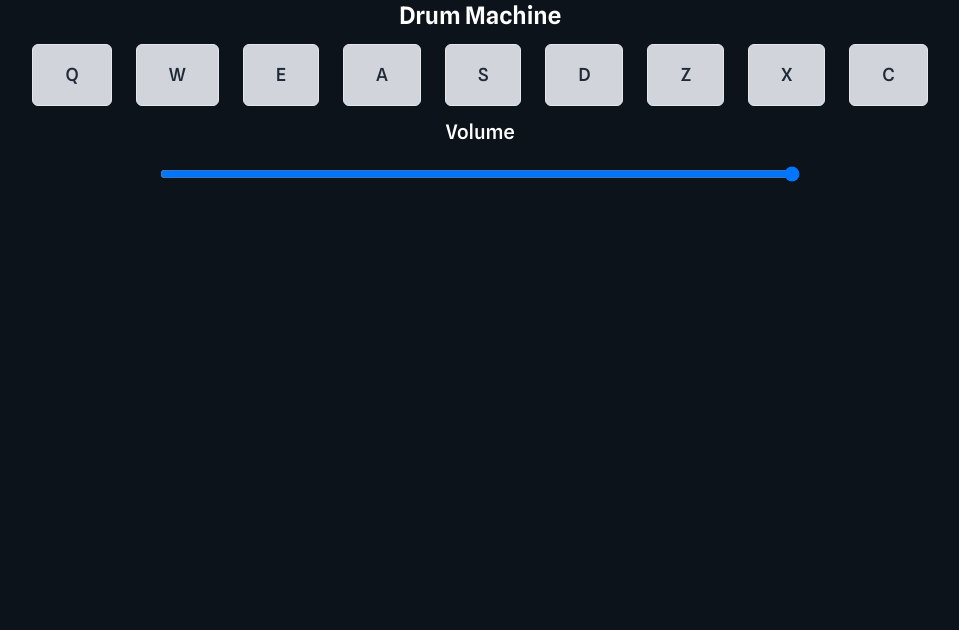
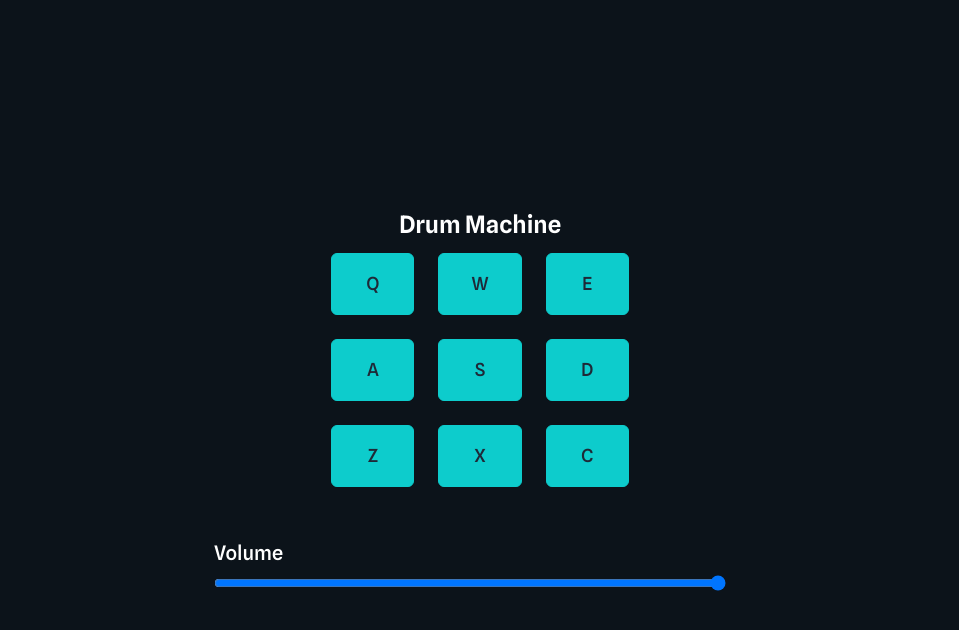
Before and after one commit to gift56/Drum-machine, a React (Vite) app: page / in a window 1280 px wide. Shown: the top 630 px of the page, without its empty margins (160-1119 px from the left). Built offline with nearby package versions, Linux system fonts and the light colour scheme.

Commit message:
it worked

```diff
--- a/src/App.tsx
+++ b/src/App.tsx
@@ -27,11 +27,11 @@ const App = () => {
     );
   };
 
-
   return (
-    <main className="bg-[#0C131A] w-full text-white h-screen">
-      <div className="text-center">
+    <main className="bg-[#0C131A] w-full text-white min-h-screen flex flex-col gap-5 justify-center items-center">
+      <div className="flex flex-col w-full items-center justify-center">
         <h2 className="text-2xl font-semibold">Drum Machine</h2>
+        <div className="grid grid-cols-3">
           {audioSound.map((clip) => (
             <Pad
               clip={clip}
@@ -42,13 +42,21 @@ const App = () => {
               setRecording={setRecording}
             />
           ))}
-        <Volume volume={volume} setVolume={setVolume} />
+        </div>
+      </div>
+      <h3>{recording}</h3>
+      <div className="flex w-full items-center justify-center gap-5">
+        <Volume
+          volume={volume}
+          setVolume={setVolume}
+          speed={speed}
+          setSpeed={setSpeed}
+          recording={recording}
+        />
         <Records
           recording={recording}
           setRecording={setRecording}
           playRecording={playRecording}
-          speed={speed}
-          setSpeed={setSpeed}
         />
       </div>
     </main>
--- a/src/components/Pad.tsx
+++ b/src/components/Pad.tsx
@@ -25,9 +25,9 @@ const Pad = ({ clip, volume, setRecording }: any) => {
   return (
     <button
       onClick={playSound}
-      className={`py-4 px-8 outline-none border m-3 bg-gray-300 rounded-md cursor-pointer text-gray-800 text-lg font-medium `}
+      className={`py-4 px-8 outline-none border m-3 bg-[#0DCCCC] border-[#0DCCCC] rounded-md cursor-pointer text-gray-800 text-lg font-medium `}
     >
-      <audio id={clip.keyTrigger} src={clip.url} className="" />
+      <audio id={clip.keyTrigger} src={clip.url} />
       {clip.keyTrigger}
     </button>
   );
--- a/src/components/Records.tsx
+++ b/src/components/Records.tsx
@@ -1,15 +1,8 @@
-const Records = ({
-  recording,
-  setRecording,
-  playRecording,
-  speed,
-  setSpeed,
-}: any) => {
+const Records = ({ recording, setRecording, playRecording }: any) => {
   return (
-    <div className="my-5">
-      <h3>{recording}</h3>
+    <div>
       {recording && (
-        <div className="flex flex-col gap-4 justify-center items-center">
+        <div className="flex  gap-4 justify-center items-center">
           <div className="flex justify-center items-center gap-5 mt-3">
             <button
               onClick={playRecording}
@@ -24,17 +17,6 @@ const Records = ({
               Clear
             </button>
           </div>
-
-          <h4 className="text-xl font-medium">Speed</h4>
-          <input
-            type="range"
-            step={0.01}
-            max="1.2"
-            min="0.1"
-            className="w-[50%]"
-            value={speed}
-            onChange={(e) => setSpeed(e.target.value)}
-          />
         </div>
       )}
     </div>
--- a/src/components/Volume.tsx
+++ b/src/components/Volume.tsx
@@ -1,16 +1,36 @@
-const Volume = ({ setVolume, volume }: any) => {
+const Volume = ({ setVolume, volume, speed, setSpeed, recording }: any) => {
   return (
-    <div className="flex flex-col gap-5 items-center justify-center">
+    <div
+      className={`flex flex-col gap-5  items-start ${
+        recording ? "" : "w-[40%]"
+      }`}
+    >
+      <div className="flex flex-col gap-2 items-start justify-center w-full">
         <h4 className="text-xl font-medium">Volume</h4>
         <input
           type="range"
           step={0.01}
           max="1"
           min="0"
-        className="w-[50%]"
+          className="w-full"
           value={volume}
           onChange={(e) => setVolume(e.target.value)}
         />
+      </div>
+      {recording && (
+        <div>
+          <h4 className="text-xl font-medium">Speed</h4>
+          <input
+            type="range"
+            step={0.01}
+            max="1.2"
+            min="0.1"
+            className="w-full"
+            value={speed}
+            onChange={(e) => setSpeed(e.target.value)}
+          />
+        </div>
+      )}
     </div>
   );
 };
```
Lines whose indentation alone changed are shown as unchanged.
